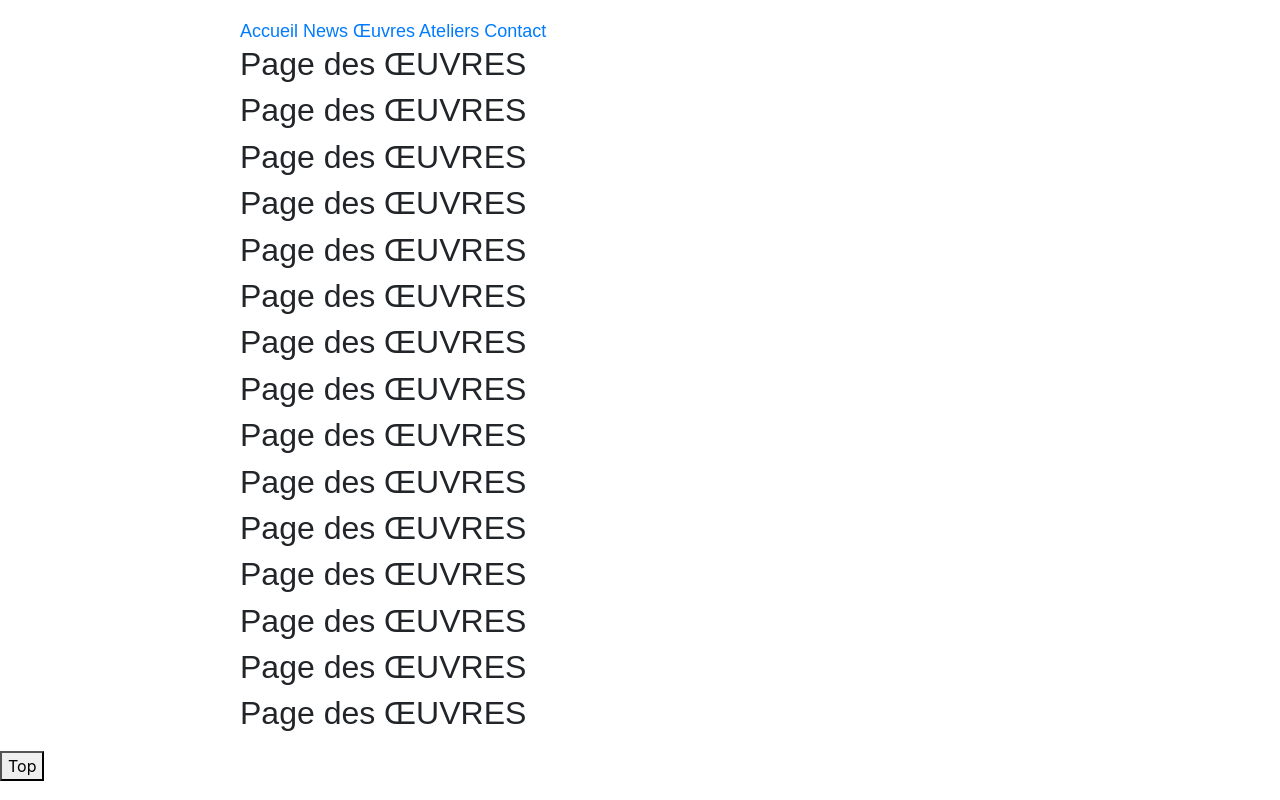
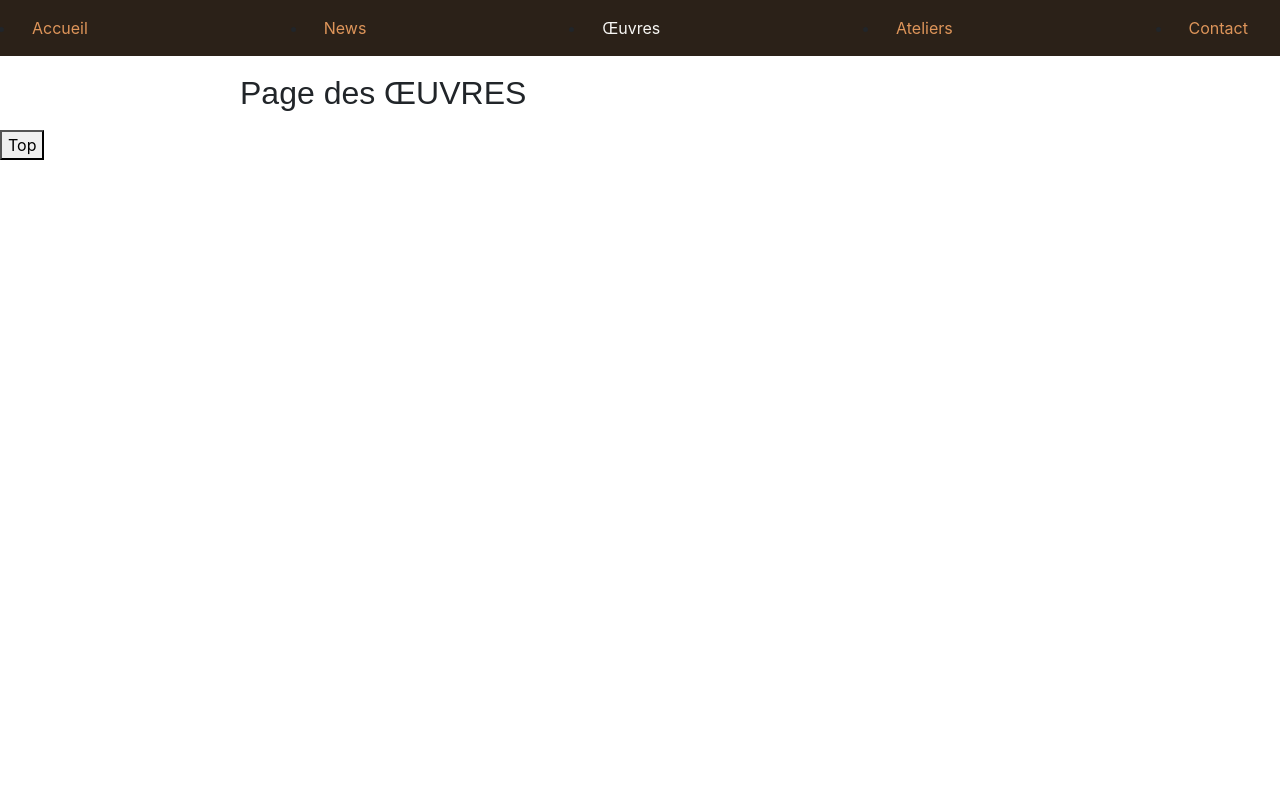
Before and after one commit to LPerrouault/LeGermain, a Symfony app: template templates/oeuvres/index.html.twig in a window 1280 px wide. Run offline with Twig, Linux system fonts and the light colour scheme; the template is opened without the code that fills it, so the values that code supplies are empty; some libraries are stand-ins or nearby versions.

Commit message:
Création d'une navbar test

```diff
--- a/templates/oeuvres/index.html.twig
+++ b/templates/oeuvres/index.html.twig
@@ -6,18 +6,33 @@
     <style>
         .example-wrapper { margin: 1em auto; max-width: 800px; width: 95%; font: 18px/1.5 sans-serif; }
         .example-wrapper code { background: #F5F5F5; padding: 2px 6px; }
+
+        .nav-link { color: #DE955A;}
+        .active, .nav-link:hover, .nav-link:active { color: #F8F7F4;}
+        .navbar { background-color:#2B2118; }
     </style>
 
+    <header class="page-header">
+            <ul class="navbar">
+                <li class="nav-item">
+                    <a class="nav-link" href="{{ path('accueil') }}">Accueil</a>
+                </li>
+                <li class="nav-item">
+                    <a class="nav-link" href="{{ path('news') }}">News</a>
+                </li>
+                <li class="nav-item">
+                    <a class="nav-link active" href="{{ path('oeuvres') }}">Œuvres</a>
+                </li>
+                <li class="nav-item">
+                    <a class="nav-link" href="{{ path('ateliers') }}">Ateliers</a>
+                </li>
+                <li class="nav-item">
+                    <a class="nav-link" href="{{ path('contact') }}">Contact</a>
+                </li>
+            </ul>
+        </header>
     <div class="example-wrapper">
-    <header class="page-header">
-        <a href="{{ path('accueil') }}">Accueil</a> <a href="{{ path('news') }}">News</a>
-            <a href="{{ path('oeuvres') }}">Œuvres</a> <a href="{{ path('ateliers') }}">Ateliers</a>
-            <a href="{{ path('contact') }}">Contact</a>
-    </header>
-
         <!--"Œ" fait avec alt 0140-->
-    <h2>Page des ŒUVRES</h2><h2>Page des ŒUVRES</h2><h2>Page des ŒUVRES</h2><h2>Page des ŒUVRES</h2><h2>Page des ŒUVRES</h2>
-    <h2>Page des ŒUVRES</h2><h2>Page des ŒUVRES</h2><h2>Page des ŒUVRES</h2><h2>Page des ŒUVRES</h2><h2>Page des ŒUVRES</h2>
-    <h2>Page des ŒUVRES</h2><h2>Page des ŒUVRES</h2><h2>Page des ŒUVRES</h2><h2>Page des ŒUVRES</h2><h2>Page des ŒUVRES</h2>
+        <h2>Page des ŒUVRES</h2>
     </div>
 {% endblock %}
```
Lines whose indentation alone changed are shown as unchanged.
